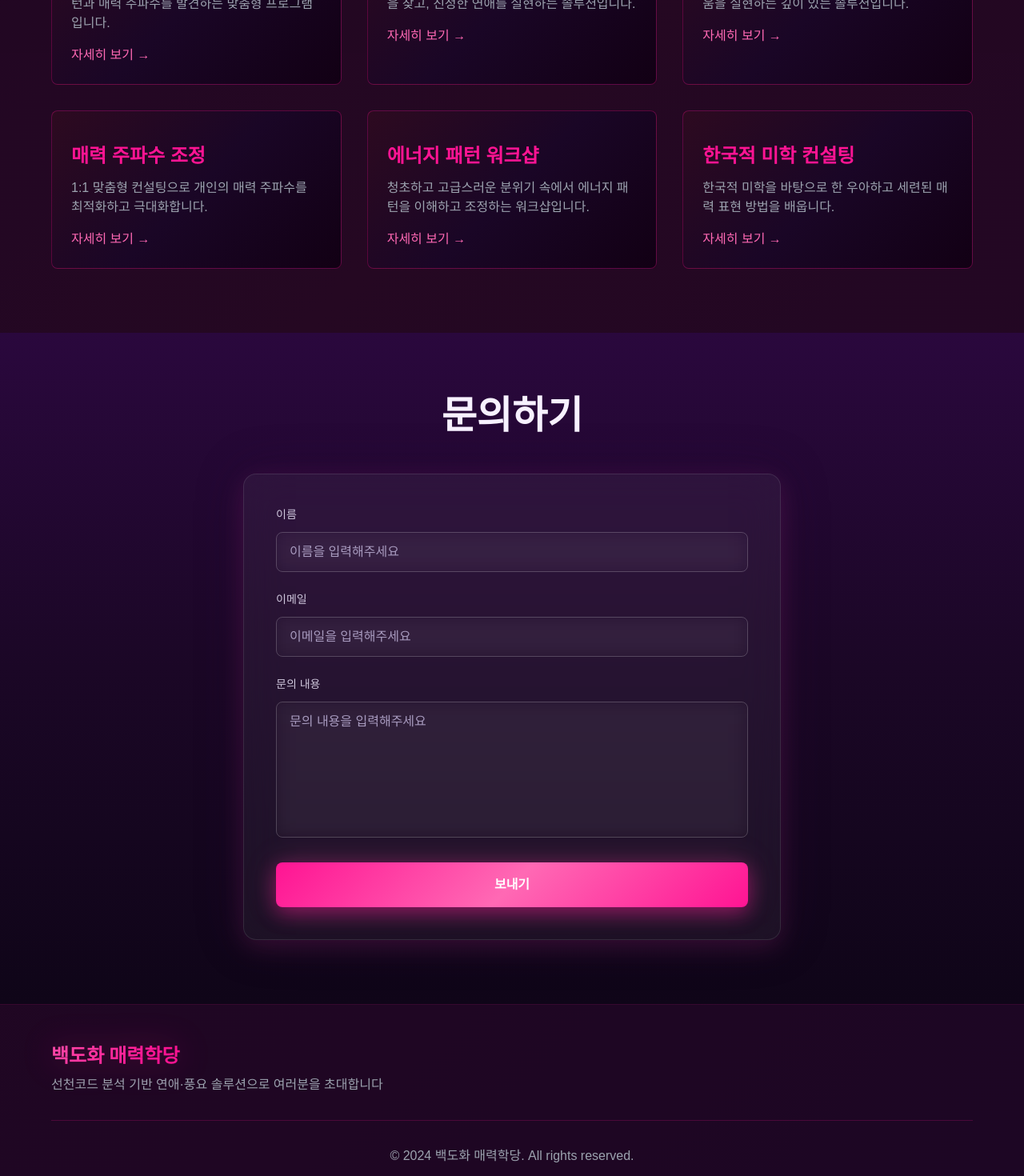
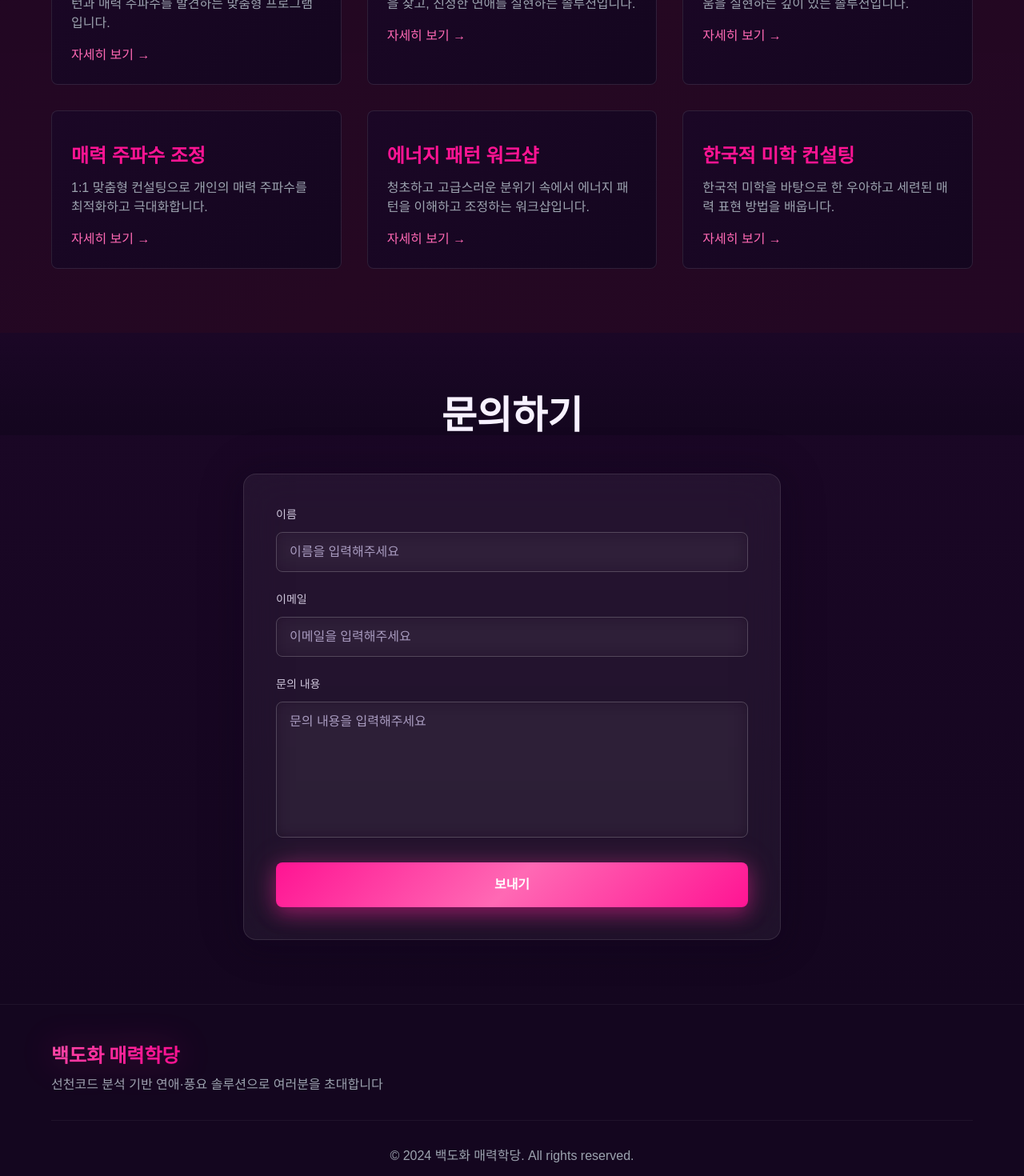
Before and after one commit to woolbo100/buzasun, a Next.js app: page / in a window 1280 px wide. Shown: the part 2160-3630 px from the top of the page at 80% size. Built offline with nearby package versions, Linux system fonts and the light colour scheme.

Commit message:
update design

```diff
--- a/components/Contact.tsx
+++ b/components/Contact.tsx
@@ -30,9 +30,16 @@ export default function Contact() {
   return (
     <section
       id="contact"
-      className="py-20 px-6 relative z-10 bg-gradient-to-b from-[#2a083d] via-[#1b0726] to-[#0f0518]"
+      className="py-20 px-6 relative z-10 bg-gradient-to-b from-[#1b0726] to-[#14061f]"
     >
-      <div className="container mx-auto max-w-2xl">
+      {/* 상단 그라데이션 오버레이 - 자연스럽게 어두워지는 효과 */}
+      <div
+        className="absolute top-0 left-0 right-0 h-32 pointer-events-none"
+        style={{
+          background: 'linear-gradient(to bottom, transparent 0%, rgba(20, 6, 31, 0.5) 50%, rgba(20, 6, 31, 1) 100%)',
+        }}
+      />
+      <div className="container mx-auto max-w-2xl relative z-10">
         <h2 className="text-4xl md:text-5xl font-elegant font-bold text-center mb-12 text-bd-ivory fade-in-up">
           문의하기
         </h2>
@@ -42,7 +49,7 @@ export default function Contact() {
           id="contactForm"
           className="space-y-6 fade-in-up p-8 md:p-10 rounded-2xl bg-white/5 backdrop-blur-xl border border-white/10"
           style={{
-            boxShadow: '0 8px 32px rgba(255, 77, 166, 0.15), 0 0 60px rgba(42, 8, 61, 0.3)',
+            boxShadow: '0 8px 32px rgba(20, 6, 31, 0.4), 0 0 60px rgba(27, 7, 38, 0.2)',
           }}
           onSubmit={handleSubmit}
         >
--- a/components/Footer.tsx
+++ b/components/Footer.tsx
@@ -1,6 +1,6 @@
 export default function Footer() {
   return (
-    <footer className="py-12 px-6" style={{ background: 'rgba(26, 6, 38, 0.6)', position: 'relative', zIndex: 1, borderTop: '1px solid rgba(255, 20, 147, 0.1)' }}>
+    <footer className="py-12 px-6" style={{ background: '#14061f', position: 'relative', zIndex: 1, borderTop: '1px solid rgba(255, 255, 255, 0.05)' }}>
       <div className="container mx-auto max-w-6xl">
         <div className="flex flex-col md:flex-row justify-between items-center">
           <div className="mb-6 md:mb-0">
@@ -26,7 +26,7 @@ export default function Footer() {
             </a>
           </div>
         </div>
-        <div className="mt-8 pt-8 text-center text-gray-400" style={{ borderTop: '1px solid rgba(255, 20, 147, 0.2)' }}>
+        <div className="mt-8 pt-8 text-center text-gray-400" style={{ borderTop: '1px solid rgba(255, 255, 255, 0.05)' }}>
           <p>&copy; 2024 백도화 매력학당. All rights reserved.</p>
         </div>
       </div>
--- a/components/Projects.tsx
+++ b/components/Projects.tsx
@@ -46,8 +46,8 @@ export default function Projects() {
               key={index}
               className="card-hover p-6 rounded-lg fade-in-up"
               style={{
-                background: 'linear-gradient(135deg, #2d0a20 0%, #1a0626 50%, #120014 100%)',
-                border: '1px solid rgba(255, 20, 147, 0.3)',
+                background: 'linear-gradient(135deg, #1b0726 0%, #14061f 100%)',
+                border: '1px solid rgba(255, 255, 255, 0.1)',
                 backdropFilter: 'blur(10px)'
               }}
             >
```
